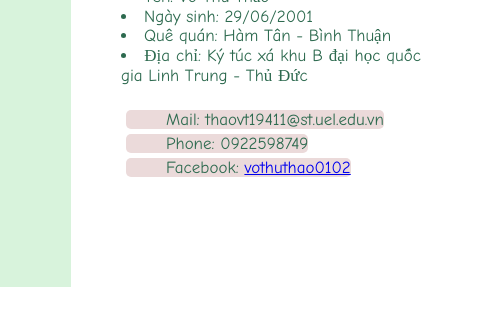
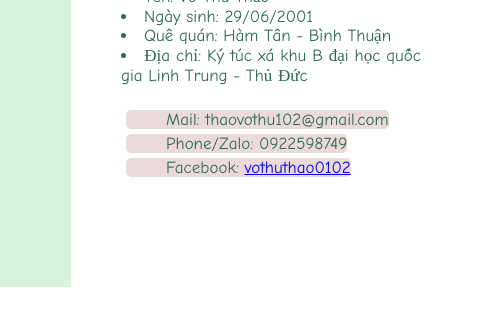
Before and after one commit to Vothuthao29062001/vothuthao29062001.github.io, a plain HTML site: page index.html in a window 1280 px wide. Shown: the part 163-477 px from the top of the page, 569-1071 px from the left. Drawn offline with Linux system fonts and the light colour scheme.

Commit message:
Update index.html

```diff
--- a/index.html
+++ b/index.html
@@ -315,9 +315,9 @@ background-image: url(https://f5-zpcloud.zdn.vn/2192681198529827788/a09c23199ccc
             <li>Địa chỉ: Ký túc xá khu B đại học quốc gia Linh Trung - Thủ Đức</li>
 <br>
 <span class="lien-he">
-    <ul>  Mail: thaovt19411@st.uel.edu.vn
+    <ul>  Mail: thaovothu102@gmail.com
     </ul>
-    <ul>Phone: 0922598749  </ul>
+    <ul>Phone/Zalo: 0922598749  </ul>
     <ul> Facebook: <a href="https://www.facebook.com/vothuthao0102/">vothuthao0102 </a>
  </ul>
 </span>
```
